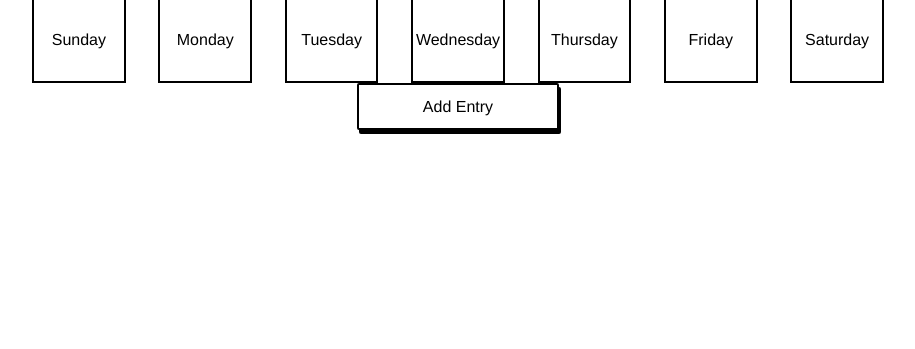
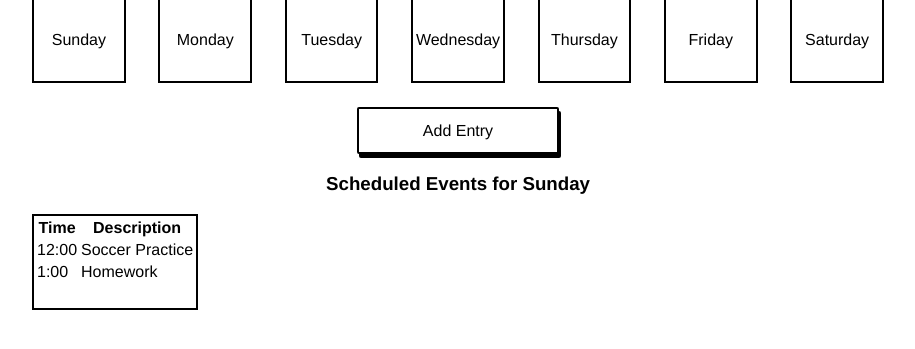
Before and after one commit to jamiecafirma/week-planner, a plain HTML site: page index.html in a window 1280 px wide. Shown: the part 83-432 px from the top of the page, without its empty margins (182-1097 px from the left). Drawn offline with Linux system fonts and the light colour scheme.

Commit message:
End of day commit, made part of the table.

```diff
--- a/index.html
+++ b/index.html
@@ -1,5 +1,6 @@
 <!DOCTYPE html>
 <html lang="en">
+
 <head>
   <meta charset="UTF-8">
   <meta name="viewport" content="width=device-width, initial-scale=1.0">
@@ -8,6 +9,7 @@
   <link rel="stylesheet" href="layout.css">
   <link rel="stylesheet" href="reset.css">
 </head>
+
 <body>
   <div class="view hidden" id="add-modal-view" data-view="add-modal">
     <div class="black-bg justify-center align-center">
@@ -48,7 +50,7 @@
           <h1>Weekly Planner</h1>
         </div>
       </div>
-      <div class="row text-center space-between">
+      <div class="row text-center space-between mb-one-and-half-rem">
         <div class="black-border day-button">
           <a href="#">Sunday</a>
         </div>
@@ -76,6 +78,57 @@
           <a href="#" class="entry-button button-border" id="add-entry-button" data-view="add-modal">Add Entry</a>
         </div>
       </div>
+      <div class="row">
+        <div class="column-full justify-center">
+          <h3>Scheduled Events for Sunday</h3>
+        </div>
+      </div>
+      <div class="row">
+        <div class="column-full">
+          <table class="black-border">
+            <thead>
+              <tr>
+                <th>Time</th>
+                <th>Description</th>
+              </tr>
+            </thead>
+            <tbody>
+              <tr>
+                <td>12:00</td>
+                <td>Soccer Practice</td>
+              </tr>
+              <tr>
+                <td>1:00</td>
+                <td>Homework</td>
+              </tr>
+              <tr>
+                <td></td>
+                <td></td>
+              </tr>
+              <tr>
+                <td></td>
+                <td></td>
+              </tr>
+              <tr>
+                <td></td>
+                <td></td>
+              </tr>
+              <tr>
+                <td></td>
+                <td></td>
+              </tr>
+              <tr>
+                <td></td>
+                <td></td>
+              </tr>
+              <tr>
+                <td></td>
+                <td></td>
+              </tr>
+            </tbody>
+          </table>
+        </div>
+      </div>
     </div>
   </div>
   <script src="main.js"></script>
--- a/layout.css
+++ b/layout.css
@@ -17,8 +17,16 @@
   width: 100%;
 }
 
+.column-three-fourth {
+  width: 75%;
+}
+
 .column-half {
   width: 50%;
+}
+
+.column-fourth {
+  width: 25%;
 }
 
 /* @media screen and (min-width: 768px) {
```
